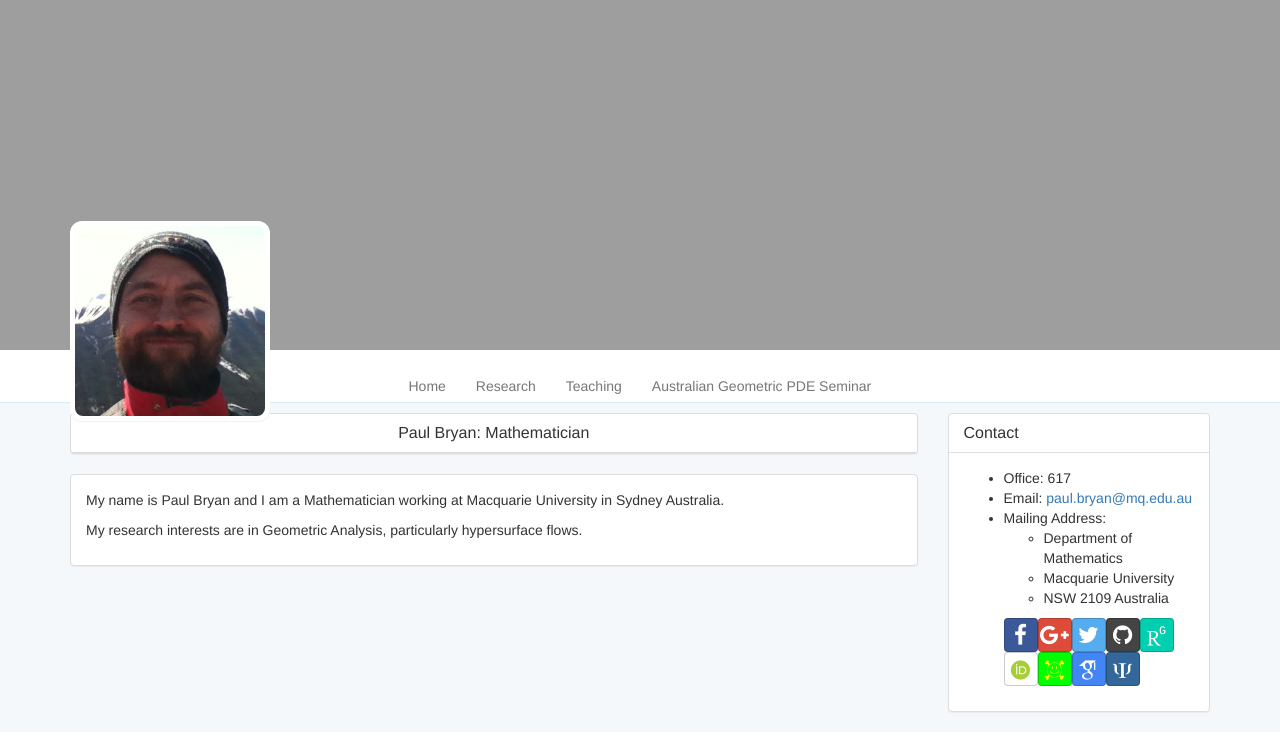
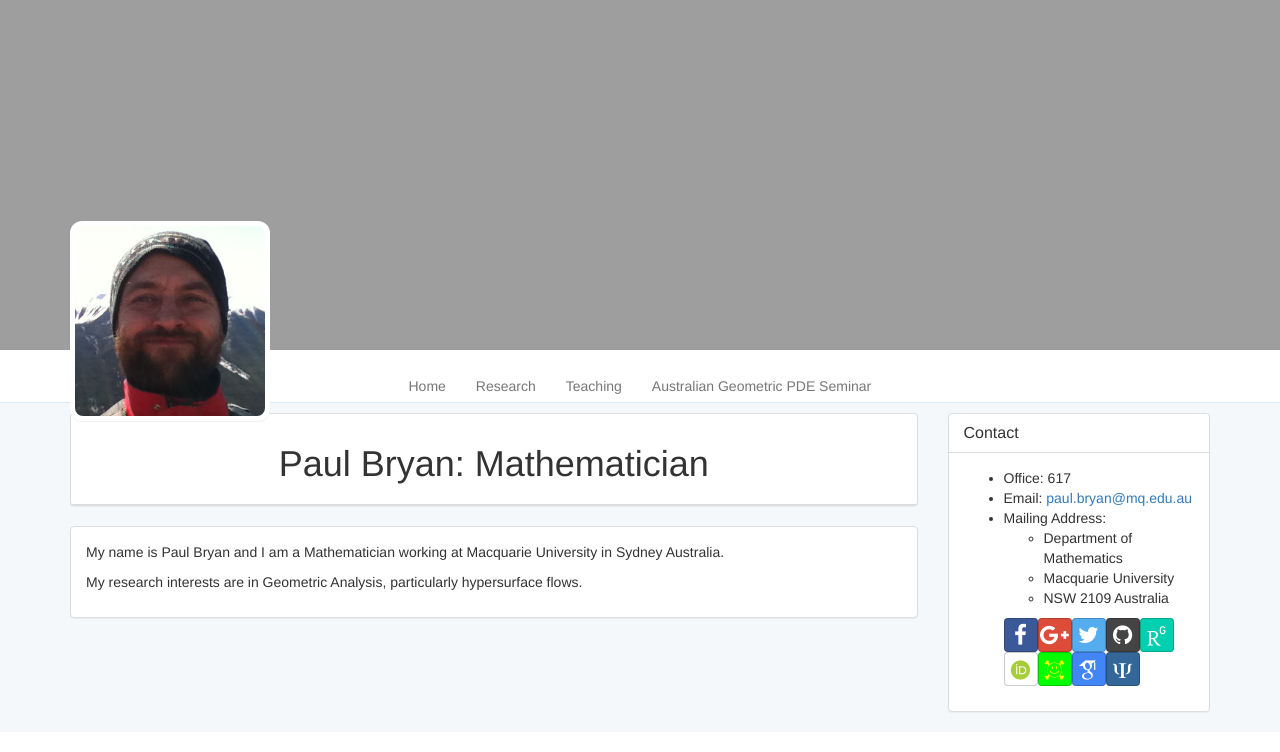
Before and after one commit to pabryan/pabryan.github.io, a Jekyll site: the page built from index.html, in a window 1280 px wide. Shown: the top 752 px of the page. Built offline with Jekyll 4.4.1, drawn with Linux system fonts in a browser that asks for light colours; some web fonts are replaced.

Commit message:
Changed heading class.

```diff
--- a/_layouts/page.html
+++ b/_layouts/page.html
@@ -5,7 +5,7 @@
 <!-- Main Content -->
 <div class="panel panel-default content-panel">
   <div class="panel-heading">
-    <h1 class="panel-title"> {{ page.title }}</h1>
+    <h1> {{ page.title }}</h1>
   </div>
 </div>
 
```
